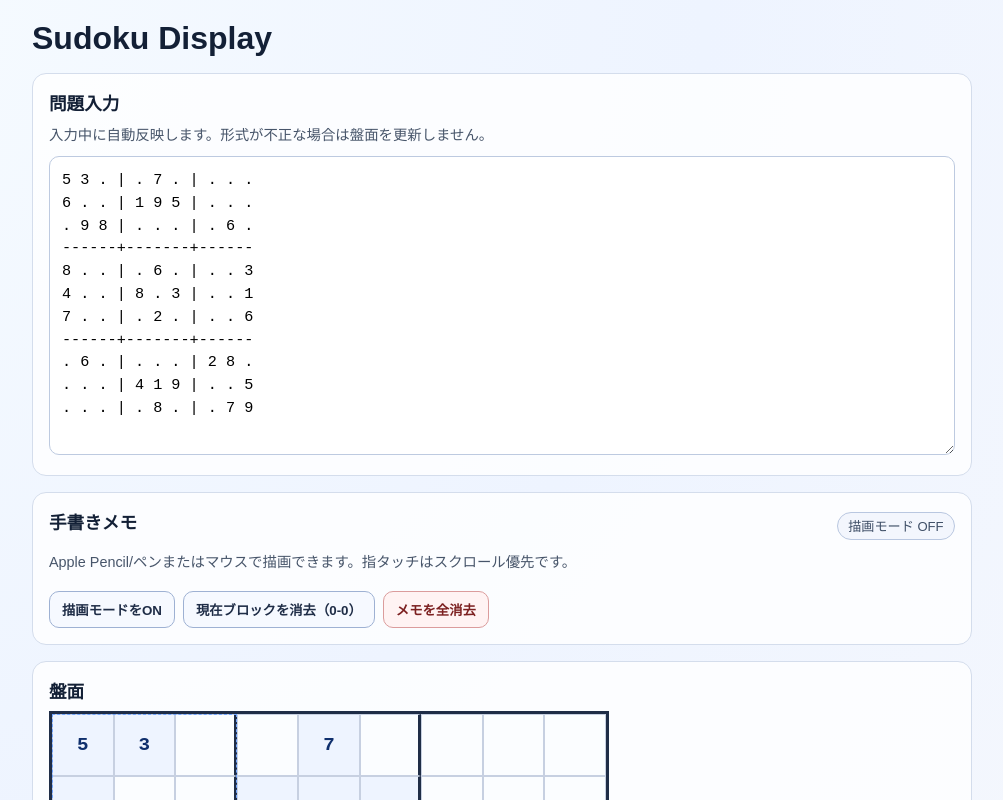
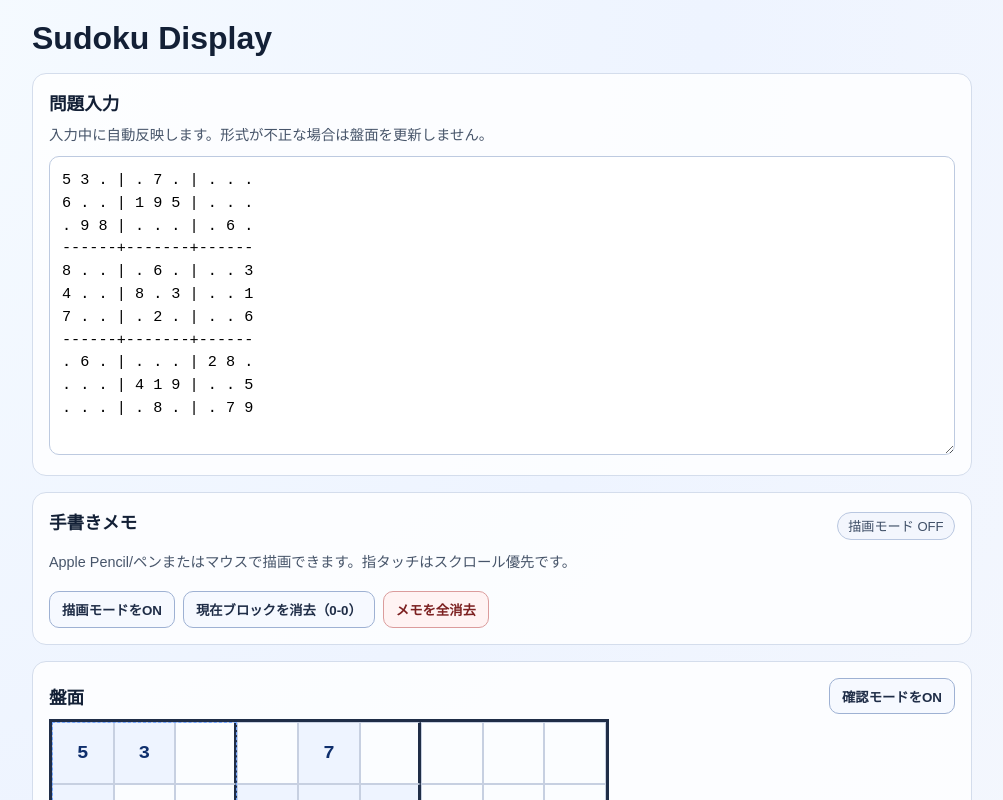
Before and after one commit to shgnaka/sudoku-display, a React (Vite) app: page / in a window 1280 px wide. Shown: the top 800 px of the page, without its empty margins (138-1141 px from the left). Built offline with nearby package versions, Linux system fonts and the light colour scheme.

Commit message:
feat: add board review mode to lock grid interactions

```diff
--- a/src/App.css
+++ b/src/App.css
@@ -115,6 +115,48 @@ header h1 {
 .board-wrap {
   position: relative;
   width: min(100%, 560px);
+}
+
+.board-panel-header {
+  display: flex;
+  gap: 0.6rem;
+  align-items: center;
+  justify-content: space-between;
+  margin-bottom: 0.35rem;
+}
+
+.board-panel-header h2 {
+  margin: 0;
+}
+
+.review-mode-button {
+  border: 1px solid #9eb1d3;
+  background: #f6f9ff;
+  color: #1f2d47;
+  border-radius: 10px;
+  padding: 0.45rem 0.75rem;
+  font-weight: 600;
+  cursor: pointer;
+}
+
+.review-mode-button.on {
+  border-color: #d6a0a0;
+  background: #fff2f2;
+  color: #7a2525;
+}
+
+.board-wrap.review-locked {
+  touch-action: none;
+}
+
+.board-wrap.review-locked::after {
+  content: "";
+  position: absolute;
+  inset: 0;
+  background: transparent;
+  pointer-events: auto;
+  touch-action: none;
+  z-index: 5;
 }
 
 .sudoku-grid {
@@ -236,4 +278,9 @@ header h1 {
     align-items: flex-start;
     flex-direction: column;
   }
+
+  .board-panel-header {
+    align-items: flex-start;
+    flex-direction: column;
+  }
 }
--- a/src/App.tsx
+++ b/src/App.tsx
@@ -29,11 +29,12 @@ function App(): JSX.Element {
   const [errorMessage, setErrorMessage] = useState("");
   const [isInkMode, setIsInkMode] = useState(false);
   const [isGridEditing, setIsGridEditing] = useState(false);
+  const [isReviewMode, setIsReviewMode] = useState(false);
   const [activeBlockId, setActiveBlockId] = useState<BlockId>("0-0");
   const [inkState, setInkState] = useState<InkState>(() => createEmptyInkState());
   const shouldKeepPersistedBoardRef = useRef(Boolean(persistedGame));
   const keyboardInset = useKeyboardInset();
-  useKeyboardScrollLock({ enabled: isGridEditing, keyboardInset });
+  useKeyboardScrollLock({ enabled: isGridEditing && !isReviewMode, keyboardInset });
 
   useEffect(() => {
     setInkState(loadInkState());
@@ -83,6 +84,17 @@ function App(): JSX.Element {
     clearInkState();
   };
 
+  const toggleReviewMode = (): void => {
+    setIsReviewMode((prev) => {
+      const next = !prev;
+      if (next) {
+        setIsInkMode(false);
+        setIsGridEditing(false);
+      }
+      return next;
+    });
+  };
+
   return (
     <main
       className="app-root"
@@ -97,6 +109,7 @@ function App(): JSX.Element {
       <InkToolbar
         activeBlockId={activeBlockId}
         isInkMode={isInkMode}
+        isReviewMode={isReviewMode}
         onClearActiveBlock={handleClearActiveBlock}
         onClearAll={handleClearAll}
         onToggleInkMode={() => setIsInkMode((prev) => !prev)}
@@ -109,10 +122,21 @@ function App(): JSX.Element {
       )}
 
       <section className="panel">
-        <h2>盤面</h2>
-        <div className="board-wrap">
+        <div className="board-panel-header">
+          <h2>盤面</h2>
+          <button
+            className={isReviewMode ? "review-mode-button on" : "review-mode-button"}
+            onClick={toggleReviewMode}
+            type="button"
+          >
+            {isReviewMode ? "確認モードをOFF" : "確認モードをON"}
+          </button>
+        </div>
+        {isReviewMode && <p className="hint">確認モード中: 盤面の入力・手書き・盤面内操作をロック中です。</p>}
+        <div className={isReviewMode ? "board-wrap review-locked" : "board-wrap"}>
           <SudokuGrid
             board={board}
+            disabled={isReviewMode}
             onCellBlur={() => setIsGridEditing(false)}
             onCellChange={handleCellChange}
             onCellFocus={() => setIsGridEditing(true)}
--- a/src/components/InkToolbar.tsx
+++ b/src/components/InkToolbar.tsx
@@ -2,6 +2,7 @@ import type { BlockId } from "../types/ink";
 
 interface InkToolbarProps {
   isInkMode: boolean;
+  isReviewMode: boolean;
   activeBlockId: BlockId;
   onClearActiveBlock: () => void;
   onClearAll: () => void;
@@ -10,6 +11,7 @@ interface InkToolbarProps {
 
 export function InkToolbar({
   isInkMode,
+  isReviewMode,
   activeBlockId,
   onClearActiveBlock,
   onClearAll,
@@ -23,10 +25,17 @@ export function InkToolbar({
           {isInkMode ? "描画モード ON" : "描画モード OFF"}
         </span>
       </div>
-      <p className="hint">Apple Pencil/ペンまたはマウスで描画できます。指タッチはスクロール優先です。</p>
+      <p className="hint">
+        Apple Pencil/ペンまたはマウスで描画できます。指タッチはスクロール優先です。
+        {isReviewMode ? " 確認モード中は手書き入力できません。" : ""}
+      </p>
       <div className="ink-toolbar-actions">
-        <button onClick={onToggleInkMode} type="button">
-          {isInkMode ? "描画モードをOFF" : "描画モードをON"}
+        <button disabled={isReviewMode} onClick={onToggleInkMode} type="button">
+          {isReviewMode
+            ? "確認モード中は描画モード無効"
+            : isInkMode
+              ? "描画モードをOFF"
+              : "描画モードをON"}
         </button>
         <button onClick={onClearActiveBlock} type="button">
           現在ブロックを消去（{activeBlockId}）
--- a/src/components/SudokuCell.tsx
+++ b/src/components/SudokuCell.tsx
@@ -4,6 +4,7 @@ interface SudokuCellProps {
   cell: CellData;
   row: number;
   col: number;
+  disabled?: boolean;
   onChange: (row: number, col: number, value: number | null) => void;
   onBlurCell?: () => void;
   onFocusCell?: () => void;
@@ -13,6 +14,7 @@ export function SudokuCell({
   cell,
   row,
   col,
+  disabled = false,
   onChange,
   onBlurCell,
   onFocusCell
@@ -20,7 +22,7 @@ export function SudokuCell({
   const className = ["sudoku-cell", `origin-${cell.origin}`].join(" ");
 
   const handleChange = (rawValue: string): void => {
-    if (cell.origin === "given") {
+    if (cell.origin === "given" || disabled) {
       return;
     }
 
@@ -43,10 +45,11 @@ export function SudokuCell({
       data-row={row}
       inputMode="numeric"
       maxLength={1}
-      onBlur={onBlurCell}
+      onBlur={disabled ? undefined : onBlurCell}
       onChange={(event) => handleChange(event.target.value)}
-      onFocus={onFocusCell}
-      readOnly={cell.origin === "given"}
+      onFocus={disabled ? undefined : onFocusCell}
+      readOnly={cell.origin === "given" || disabled}
+      tabIndex={disabled ? -1 : undefined}
       value={cell.value ?? ""}
     />
   );
--- a/src/components/SudokuGrid.tsx
+++ b/src/components/SudokuGrid.tsx
@@ -3,6 +3,7 @@ import { SudokuCell } from "./SudokuCell";
 
 interface SudokuGridProps {
   board: Board;
+  disabled?: boolean;
   onCellChange: (row: number, col: number, value: number | null) => void;
   onCellBlur?: () => void;
   onCellFocus?: () => void;
@@ -10,6 +11,7 @@ interface SudokuGridProps {
 
 export function SudokuGrid({
   board,
+  disabled = false,
   onCellChange,
   onCellBlur,
   onCellFocus
@@ -21,6 +23,7 @@ export function SudokuGrid({
           <SudokuCell
             cell={cell}
             col={colIndex}
+            disabled={disabled}
             key={`${rowIndex}-${colIndex}`}
             onBlurCell={onCellBlur}
             onChange={onCellChange}
```
Also changed, not shown: 1 other file (tests, documents, lock files or other folders).
